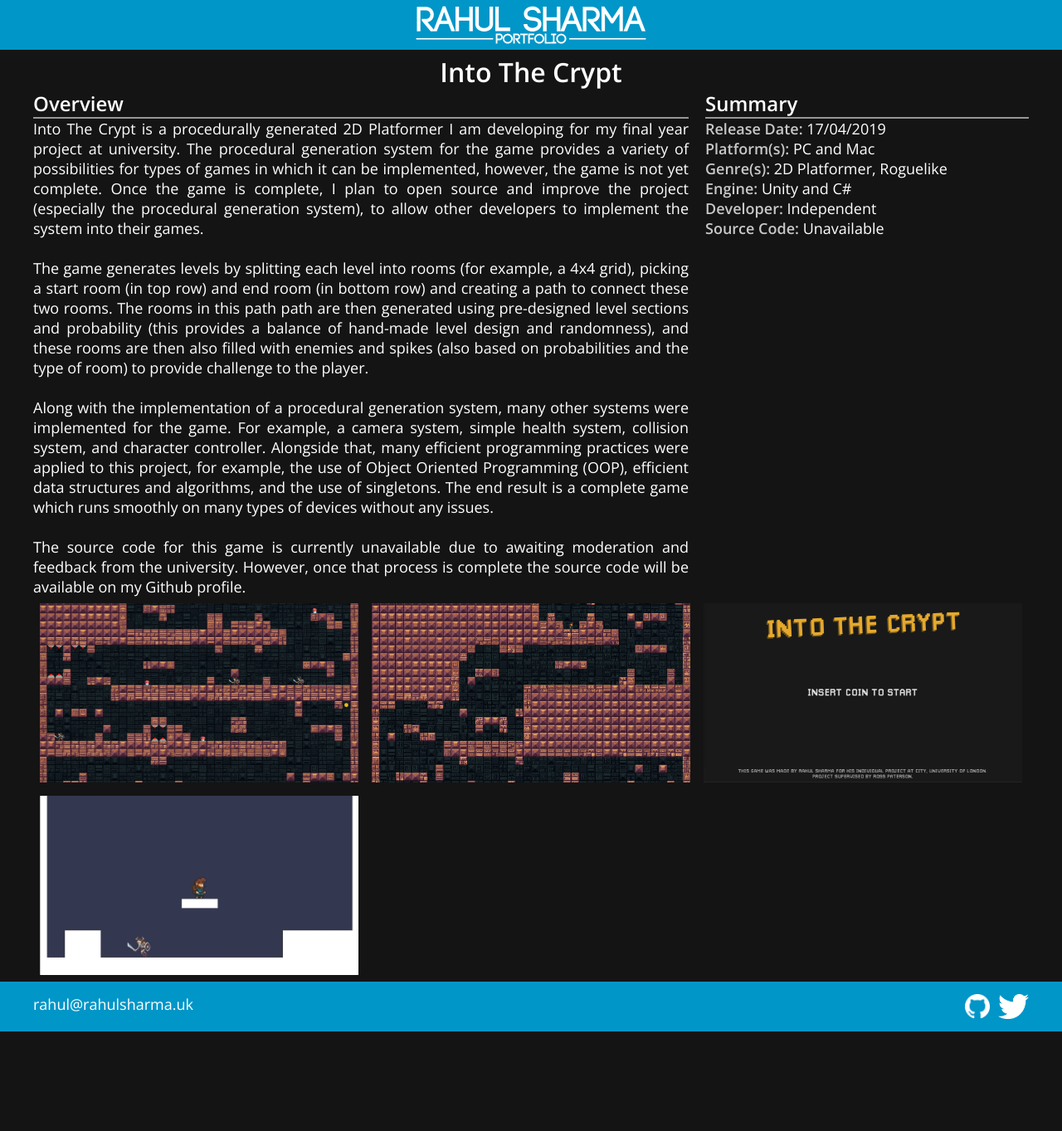
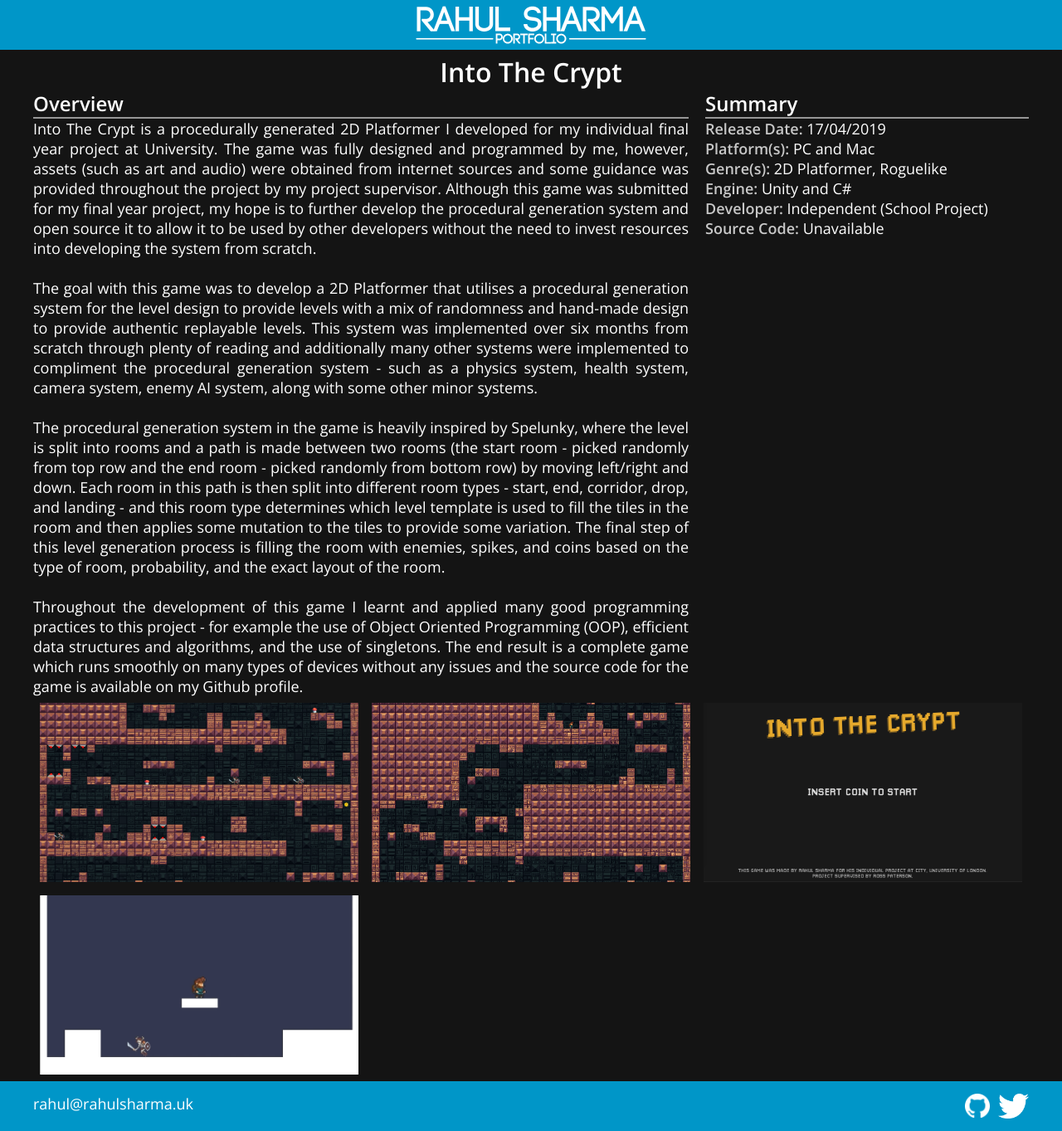
Before and after one commit to RSharma98/rsharma98.github.io, a Jekyll site: the page built from _games/into_the_crypt.md, in a window 1280 px wide. Shown: the whole page at 83% size. Built offline with Jekyll 4.4.1, drawn with Linux system fonts in a browser that asks for light colours; before the commit the page ends 1243 px from its top, so only the background shows below that.

Commit message:
Updated pages
Updated the information on all game pages to be more accurate with better descriptions. Remaining tasks include adding additional images and getting certain games on source control. Also, need to add a demo button to easily link to pages where game is downloadable/playable.

```diff
--- a/_games/into_the_crypt.md
+++ b/_games/into_the_crypt.md
@@ -3,7 +3,7 @@ title: Into The Crypt
 release_date: 17/04/2019
 genres: 2D Platformer, Roguelike
 game_engine: Unity and C#
-dev_team: Independent
+dev_team: Independent (School Project)
 source_code:
 platforms: PC and Mac
 images:
@@ -13,10 +13,11 @@ images:
     - /images/games/into_the_crypt/Skeleton_AI.gif
 layout: default
 ---
-Into The Crypt is a procedurally generated 2D Platformer I am developing for my final year project at university. The procedural generation system for the game provides a variety of possibilities for types of games in which it can be implemented, however, the game is not yet complete. Once the game is complete, I plan to open source and improve the project (especially the procedural generation system), to allow other developers to implement the system into their games.
+Into The Crypt is a procedurally generated 2D Platformer I developed for my individual final year project at University. The game was fully designed and programmed by me, however, assets (such as art and audio) were obtained from internet sources and some guidance was provided throughout the project by my project supervisor. Although this game was submitted for my final year project, my hope is to further develop the procedural generation system and open source it to allow it to be used by other developers without the need to invest resources into developing the system from scratch.
 <br><br>
-The game generates levels by splitting each level into rooms (for example, a 4x4 grid), picking a start room (in top row) and end room (in bottom row) and creating a path to connect these two rooms. The rooms in this path path are then generated using pre-designed level sections and probability (this provides a balance of hand-made level design and randomness), and these rooms are then also filled with enemies and spikes (also based on probabilities and the type of room) to provide challenge to the player.
+The goal with this game was to develop a 2D Platformer that utilises a procedural generation system for the level design to provide levels with a mix of randomness and hand-made design to provide authentic replayable levels. This system was implemented over six months from scratch through plenty of reading and additionally many other systems were implemented to compliment the procedural generation system - such as a physics system, health system, camera system, enemy AI system, along with some other minor systems.
 <br><br>
-Along with the implementation of a procedural generation system, many other systems were implemented for the game. For example, a camera system, simple health system, collision system, and character controller. Alongside that, many efficient programming practices were applied to this project, for example, the use of Object Oriented Programming (OOP), efficient data structures and algorithms, and the use of singletons. The end result is a complete game which runs smoothly on many types of devices without any issues.
+The procedural generation system in the game is heavily inspired by Spelunky, where the level is split into rooms and a path is made between two rooms (the start room - picked randomly from top row and the end room - picked randomly from bottom row) by moving left/right and down. Each room in this path is then split into different room types - start, end, corridor, drop, and landing - and this room type determines which level template is used to fill the tiles in the room
+and then applies some mutation to the tiles to provide some variation. The final step of this level generation process is filling the room with enemies, spikes, and coins based on the type of room, probability, and the exact layout of the room.
 <br><br>
-The source code for this game is currently unavailable due to awaiting moderation and feedback from the university. However, once that process is complete the source code will be available on my Github profile.
+Throughout the development of this game I learnt and applied many good programming practices to this project - for example the use of Object Oriented Programming (OOP), efficient data structures and algorithms, and the use of singletons. The end result is a complete game which runs smoothly on many types of devices without any issues and the source code for the game is available on my Github profile.
```
Also changed, not shown: _games/demon_debug.md (+3 -3 lines), _games/dont_touch_the_spikes.md (+3 -3 lines), _games/pong360.md (+1 -1 lines), _games/running_against_time.md (+3 -3 lines), _games/traffic_rush.md (+2 -2 lines).
